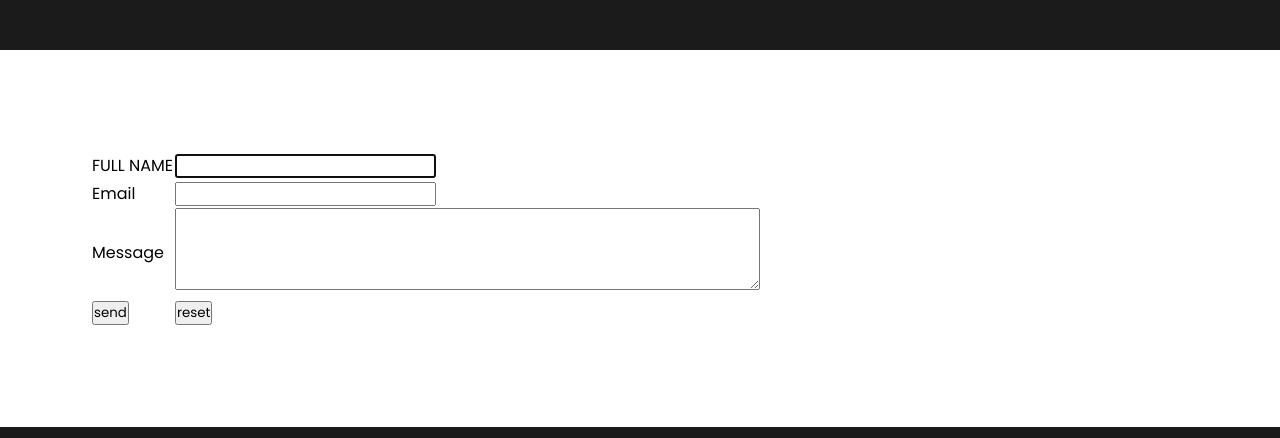
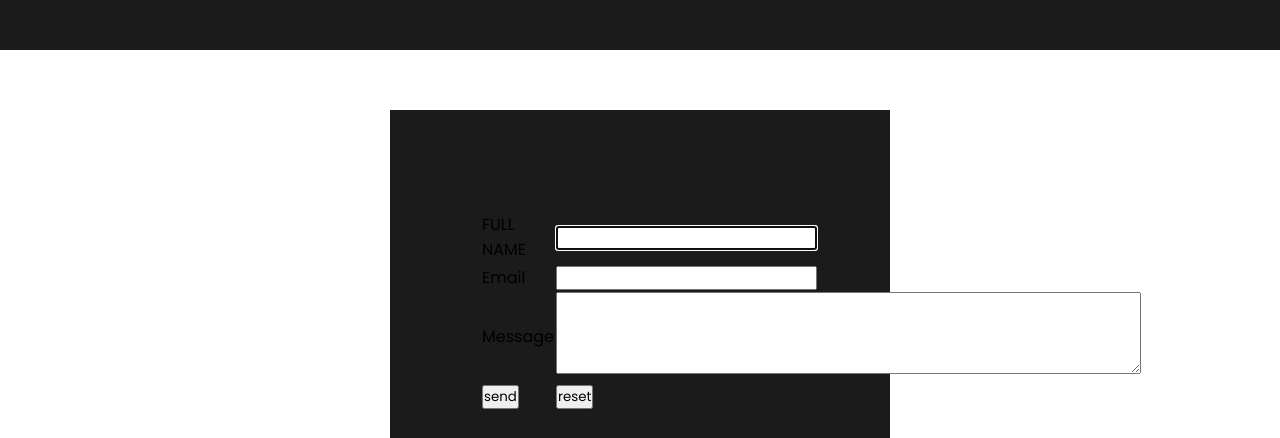
Before and after one commit to MOUADASSILA/ITP-PROJESI, a plain HTML site: page index.html in a window 1280 px wide. Shown: the part 1610-2048 px from the top of the page. Drawn offline with nearby package versions, Linux system fonts and the light colour scheme; a script that the page names is missing.

Commit message:
Update projet.css

```diff
--- a/projet.css
+++ b/projet.css
@@ -234,7 +234,13 @@ section{
 
 
 
-
+.Contact {
+    background-color: rgb(27, 27, 27);
+    align-items: center;
+    justify-content: center;
+    width: 500px;
+    margin: 60px auto ;
+}
 
 
 
```
